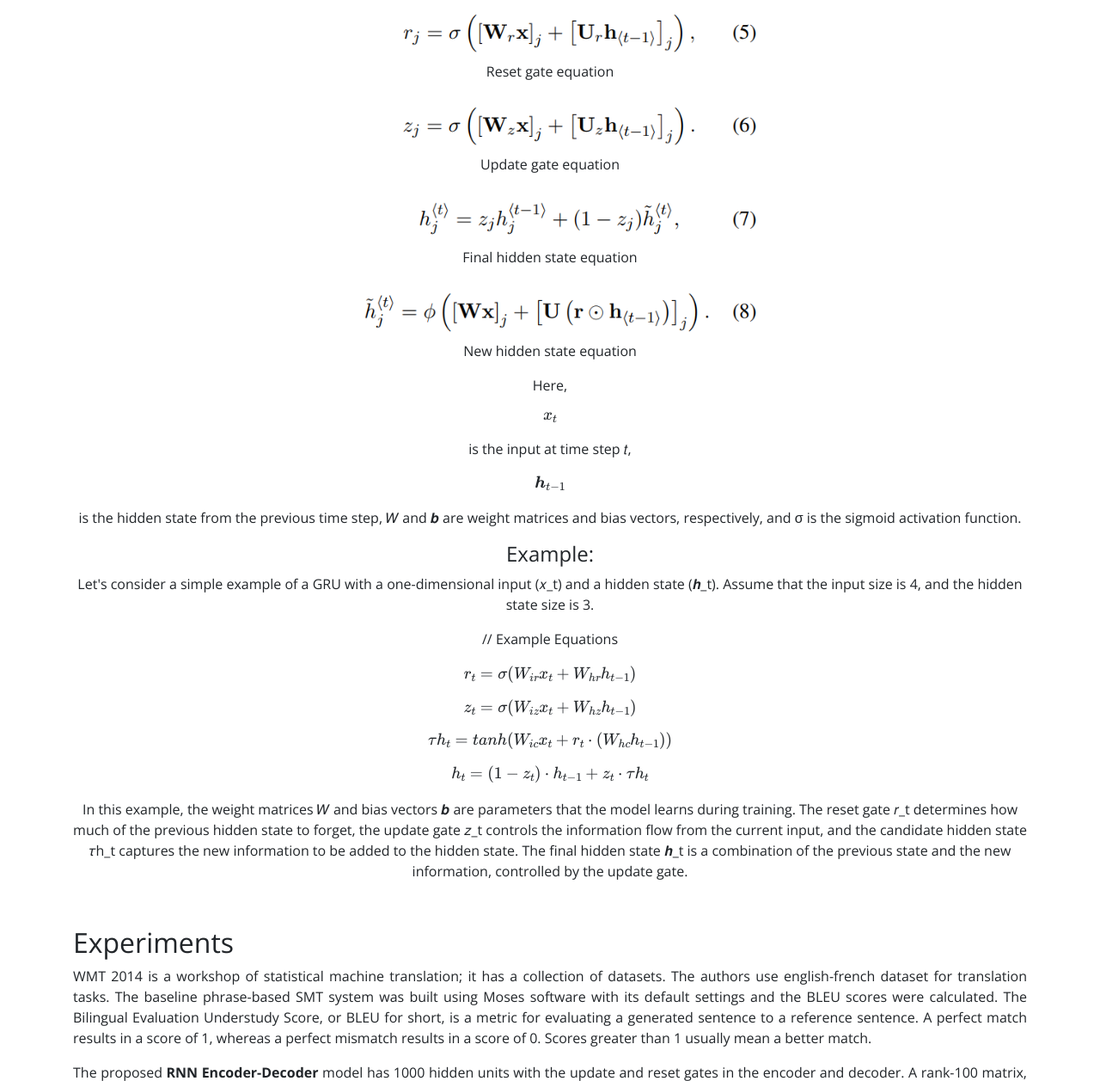
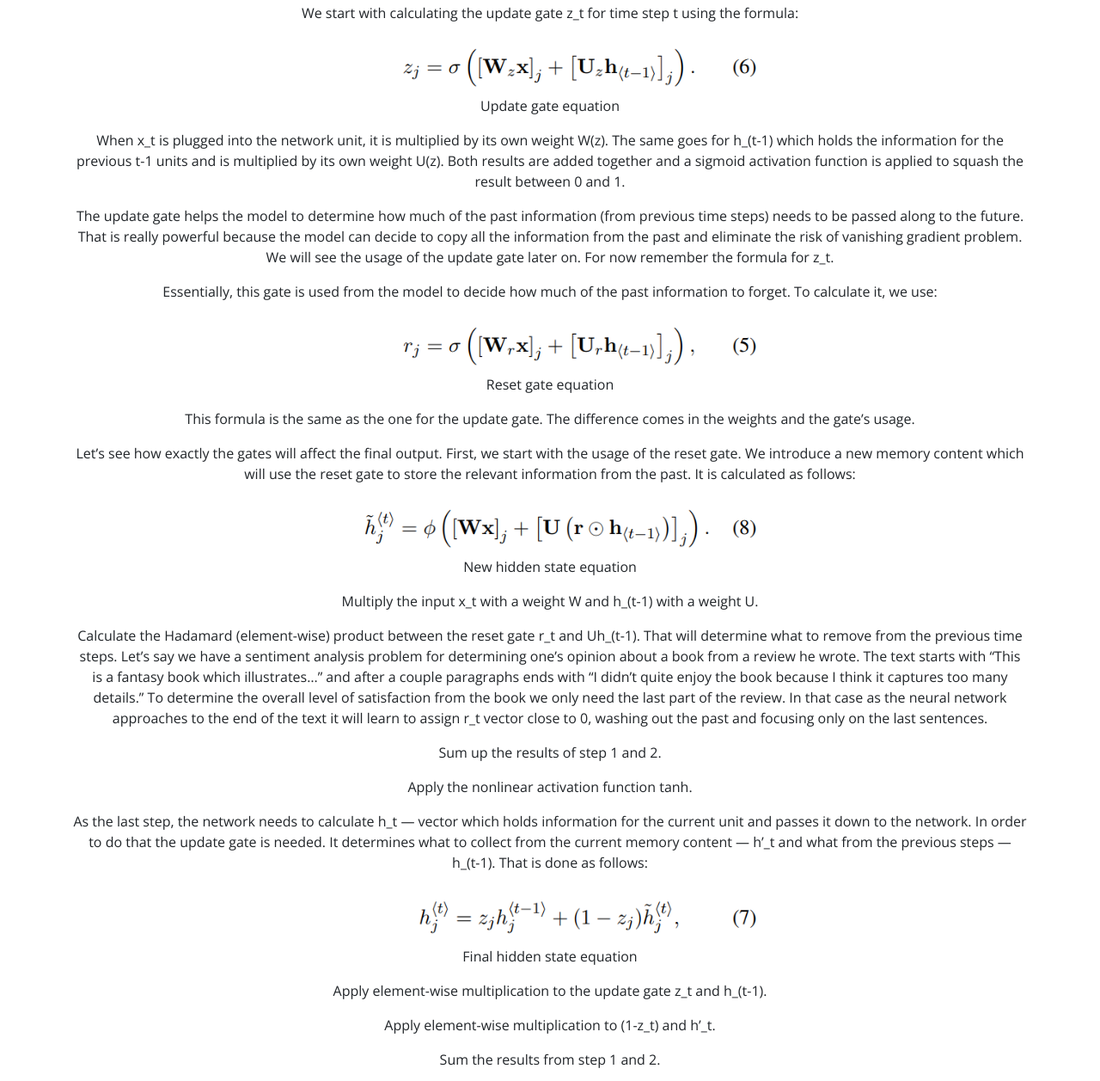
Before and after one commit to terdalkars/DL_GRU_F23, a plain HTML site: page index.html in a window 1280 px wide. Shown: the part 6684-7941 px from the top of the page at 86% size. Drawn offline with nearby package versions, Linux system fonts and the light colour scheme; some packages are replaced by stand-ins of ours.

Commit message:
architecture updated

```diff
--- a/index.html
+++ b/index.html
@@ -14,7 +14,6 @@
 <link rel="stylesheet" href="https://cdn.jsdelivr.net/npm/bootstrap@4.6.2/dist/css/bootstrap.min.css" integrity="sha384-xOolHFLEh07PJGoPkLv1IbcEPTNtaed2xpHsD9ESMhqIYd0nLMwNLD69Npy4HI+N" crossorigin="anonymous">
 <script src="https://cdn.jsdelivr.net/npm/jquery@3.5.1/dist/jquery.slim.min.js" integrity="sha384-DfXdz2htPH0lsSSs5nCTpuj/zy4C+OGpamoFVy38MVBnE+IbbVYUew+OrCXaRkfj" crossorigin="anonymous"></script>
 <script src="https://cdn.jsdelivr.net/npm/bootstrap@4.6.2/dist/js/bootstrap.bundle.min.js" integrity="sha384-Fy6S3B9q64WdZWQUiU+q4/2Lc9npb8tCaSX9FK7E8HnRr0Jz8D6OP9dO5Vg3Q9ct" crossorigin="anonymous"></script>
-<script src='https://cdnjs.cloudflare.com/ajax/libs/mathjax/2.7.4/MathJax.js?config=default'></script>
 <link href="https://fonts.googleapis.com/css?family=Open+Sans:300,400,700" rel="stylesheet">
 <link href="style.css" rel="stylesheet">
 
@@ -174,25 +173,36 @@
             <p style="text-align: justify;">The Recurrent Neural Network (RNN) encoder-decoder architecture is a framework commonly used for sequence-to-sequence tasks, such as machine translation or text summarization. The encoder processes the input sequence step by step, producing a fixed-size context vector that captures the input sequence's information. Each step of the encoder involves updating its hidden state based on the input at that time step. Once the entire input sequence is encoded, the decoder generates the output sequence step by step, utilizing the context vector produced by the encoder. Similar to the encoder, the decoder maintains a hidden state that evolves with each generated output. At each time step, the decoder combines its current hidden state with the context vector to produce the output. This architecture enables the model to handle input and output sequences of varying lengths, making it versatile for tasks involving sequential data. The Long Short-Term Memory (LSTM) and Gated Recurrent Unit (GRU) are often used as building blocks for the encoder-decoder architecture to address vanishing gradient problems and capture long-range dependencies in the data.</p>
             <img src="gru_gates.png" alt="GRU Gates" width="500">
             <p></p><b>Equations:</b></p>
+
+            <p>We start with calculating the update gate z_t for time step t using the formula:</p>
+            <img src="gru_equation_6.png" alt="Update gate eq" width="500">
+            <p>Update gate equation</p>
+            <p>When x_t is plugged into the network unit, it is multiplied by its own weight W(z). The same goes for h_(t-1) which holds the information for the previous t-1 units and is multiplied by its own weight U(z). Both results are added together and a sigmoid activation function is applied to squash the result between 0 and 1.</p>
+            <p>The update gate helps the model to determine how much of the past information (from previous time steps) needs to be passed along to the future. That is really powerful because the model can decide to copy all the information from the past and eliminate the risk of vanishing gradient problem. We will see the usage of the update gate later on. For now remember the formula for z_t.</p>
+
+            <p>Essentially, this gate is used from the model to decide how much of the past information to forget. To calculate it, we use:</p>
             <img src="gru_equation_5.png" alt="Reset gate eq" width="500">
             <p>Reset gate equation</p>
-            <img src="gru_equation_6.png" alt="Update gate eq" width="500">
-            <p>Update gate equation</p>
+            <p>This formula is the same as the one for the update gate. The difference comes in the weights and the gate’s usage.</p>
+
+            <p>Let’s see how exactly the gates will affect the final output. First, we start with the usage of the reset gate. We introduce a new memory content which will use the reset gate to store the relevant information from the past. It is calculated as follows:</p>
+            <img src="gru_equation_8.png" alt="New hidden state eq" width="500">
+            <p>New hidden state equation</p>
+            <p>Multiply the input x_t with a weight W and h_(t-1) with a weight U.</p>
+            <p>Calculate the Hadamard (element-wise) product between the reset gate r_t and Uh_(t-1). That will determine what to remove from the previous time steps. Let’s say we have a sentiment analysis problem for determining one’s opinion about a book from a review he wrote. The text starts with “This is a fantasy book which illustrates…” and after a couple paragraphs ends with “I didn’t quite enjoy the book because I think it captures too many details.” To determine the overall level of satisfaction from the book we only need the last part of the review. In that case as the neural network approaches to the end of the text it will learn to assign r_t vector close to 0, washing out the past and focusing only on the last sentences.</p>
+            <p>Sum up the results of step 1 and 2.</p>
+            <p>Apply the nonlinear activation function tanh.</p>
+
+            <p>As the last step, the network needs to calculate h_t — vector which holds information for the current unit and passes it down to the network. In order to do that the update gate is needed. It determines what to collect from the current memory content — h’_t and what from the previous steps — h_(t-1). That is done as follows:</p>
             <img src="gru_equation_7.png" alt="Final hidden state eq" width="500">
             <p>Final hidden state equation</p>
-            <img src="gru_equation_8.png" alt="New hidden state eq" width="500">
-            <p>New hidden state equation</p>
-            <p>Here, $$ 𝑥_t $$ is the input at time step 𝑡, $$ 𝒉_{t-1} $$ is the hidden state from the previous time step, 𝑊 and 𝒃 are weight matrices and bias vectors, respectively, and σ is the sigmoid activation function.</p>
-            <h4>Example:</h4>
-            <p>Let's consider a simple example of a GRU with a one-dimensional input (𝑥_t) and a hidden state (𝒉_t). Assume that the input size is 4, and the hidden state size is 3.</p>
+            <p>Apply element-wise multiplication to the update gate z_t and h_(t-1).</p>
+            <p>Apply element-wise multiplication to (1-z_t) and h’_t.</p>
+            <p>Sum the results from step 1 and 2.</p>
             <p>
-                // Example Equations
-                $$ r_t = σ(W_{ir}x_t + W_{hr}h_{t-1})$$
-                $$ z_t = σ(W_{iz}x_t + W_{hz}h_{t-1})$$
-                $$ 𝜏h_t = tanh(W_{ic}x_t + r_t ⋅ (W_{hc}h_{t-1}))$$
-                $$ h_t = (1 - z_t) ⋅ h_{t-1} + z_t ⋅ 𝜏h_t$$
+                Let’s bring up the example about the book review. This time, the most relevant information is positioned in the beginning of the text. The model can learn to set the vector z_t close to 1 and keep a majority of the previous information. Since z_t will be close to 1 at this time step, 1-z_t will be close to 0 which will ignore big portion of the current content (in this case the last part of the review which explains the book plot) which is irrelevant for our prediction.
             </p>
-            <p>In this example, the weight matrices 𝑊 and bias vectors 𝒃 are parameters that the model learns during training. The reset gate 𝑟_t determines how much of the previous hidden state to forget, the update gate 𝑧_t controls the information flow from the current input, and the candidate hidden state 𝜏h_t captures the new information to be added to the hidden state. The final hidden state 𝒉_t is a combination of the previous state and the new information, controlled by the update gate.</p>
+            <p>Now, you can see how GRUs are able to store and filter the information using their update and reset gates. That eliminates the vanishing gradient problem since the model is not washing out the new input every single time but keeps the relevant information and passes it down to the next time steps of the network. If carefully trained, they can perform extremely well even in complex scenarios.</p>
         </div>
 
 
@@ -421,6 +431,10 @@
             <a name="">[6] </a> <a href="https://arxiv.org/abs/1303.5778">Graves et al. (2013): <em>Speech Recognition with Deep Recurrent Neural Networks.</em></a>
 
         </p>
+        <p>
+            <a name="">[7] </a> <a href="https://towardsdatascience.com/understanding-gru-networks-2ef37df6c9be">Understanding GRU Networks</a>
+
+        </p>
 
         <h2>Team Members</h2>
 
```
